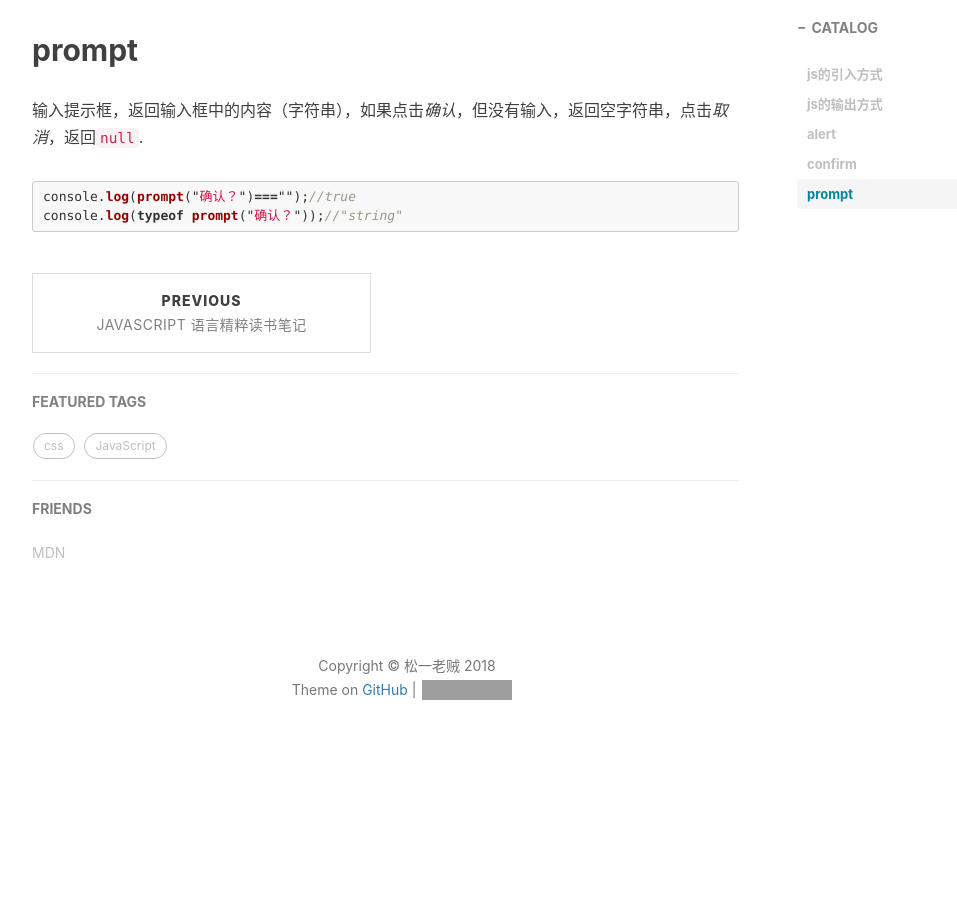
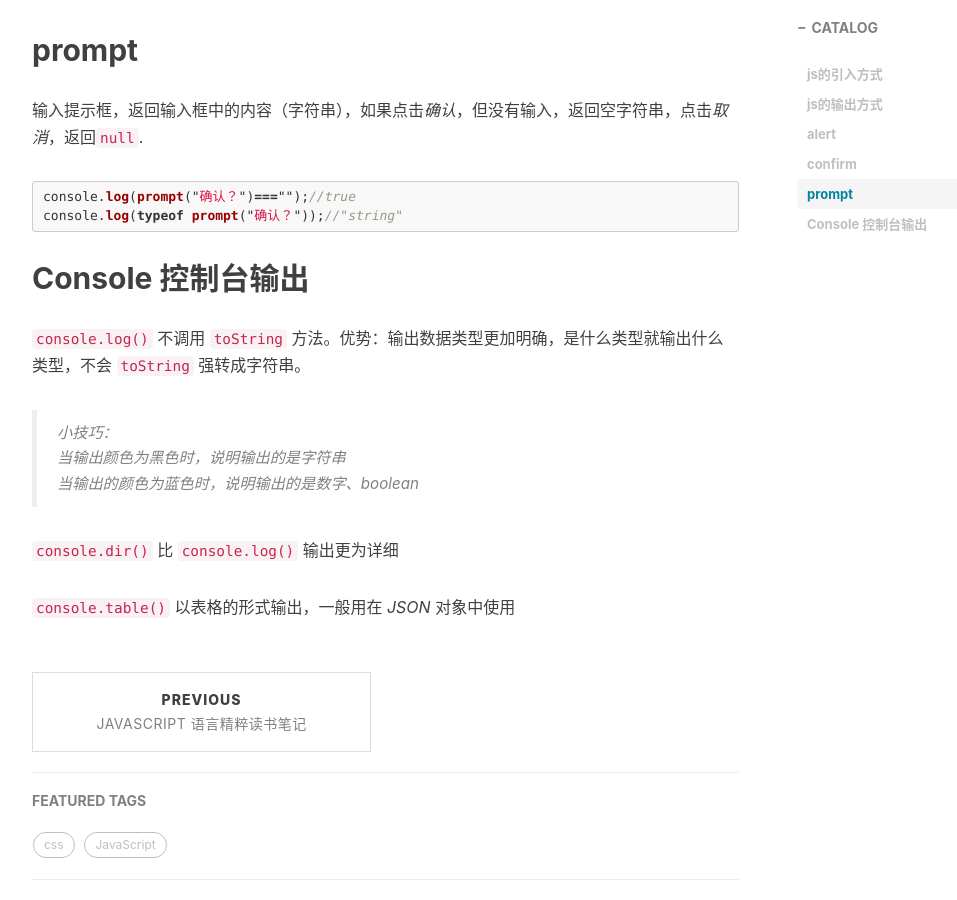
Before and after one commit to sunwgit/sunwgit.github.io, a Jekyll site: the page built from _posts/2018-01-03-js笔记第一天.md, in a window 1280 px wide and 900 px high, scrolled down 1322 px. Shown: the whole window, without its empty margins (233-1190 px from the left). Built offline with Jekyll 4.4.1, drawn with Linux system fonts in a browser that asks for light colours; nearby versions of some CDN libraries; our own code applies the rules of GitHub Pages for plain Markdown files; comment, search, counter and statistics services are not loaded; before the commit the page ends 2116 px from its top, so only the background shows below that; grey boxes are pictures that could not be loaded.

Commit message:
Console 输出

````diff
--- a/_posts/2018-01-03-js笔记第一天.md
+++ b/_posts/2018-01-03-js笔记第一天.md
@@ -57,3 +57,17 @@ tags: JavaScript
 console.log(prompt("确认？")==="");//true
 console.log(typeof prompt("确认？"));//"string"
 ```
+
+## Console 控制台输出
+
+`console.log()` 不调用 `toString` 方法。优势：输出数据类型更加明确，是什么类型就输出什么类型，不会 `toString` 强转成字符串。
+
+>   小技巧：
+>
+>   当输出颜色为黑色时，说明输出的是字符串
+>
+>   当输出的颜色为蓝色时，说明输出的是数字、boolean
+
+`console.dir()` 比 `console.log()` 输出更为详细
+
+`console.table()` 以表格的形式输出，一般用在 *JSON* 对象中使用
````
